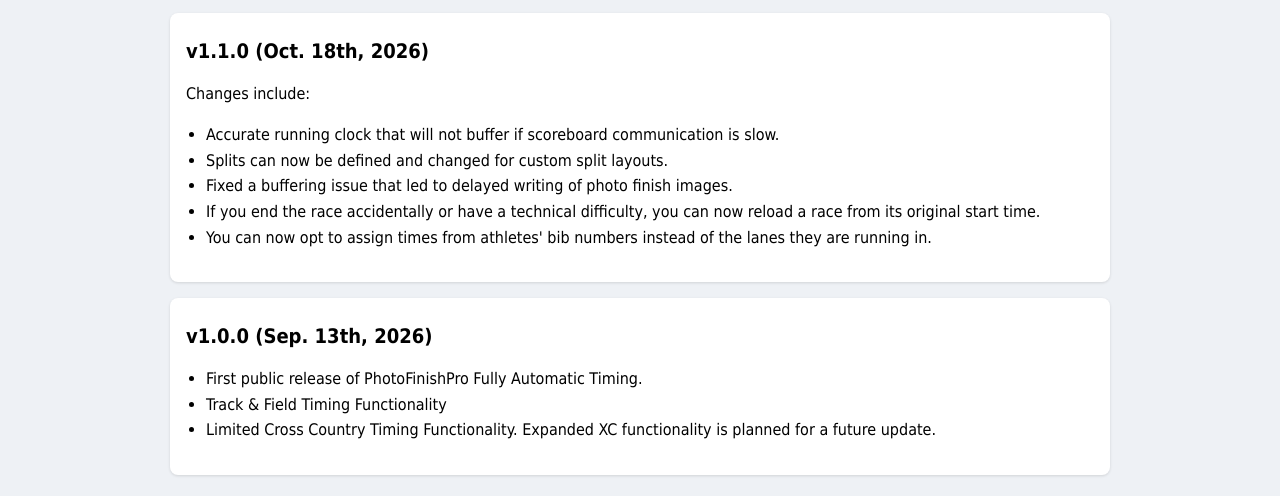
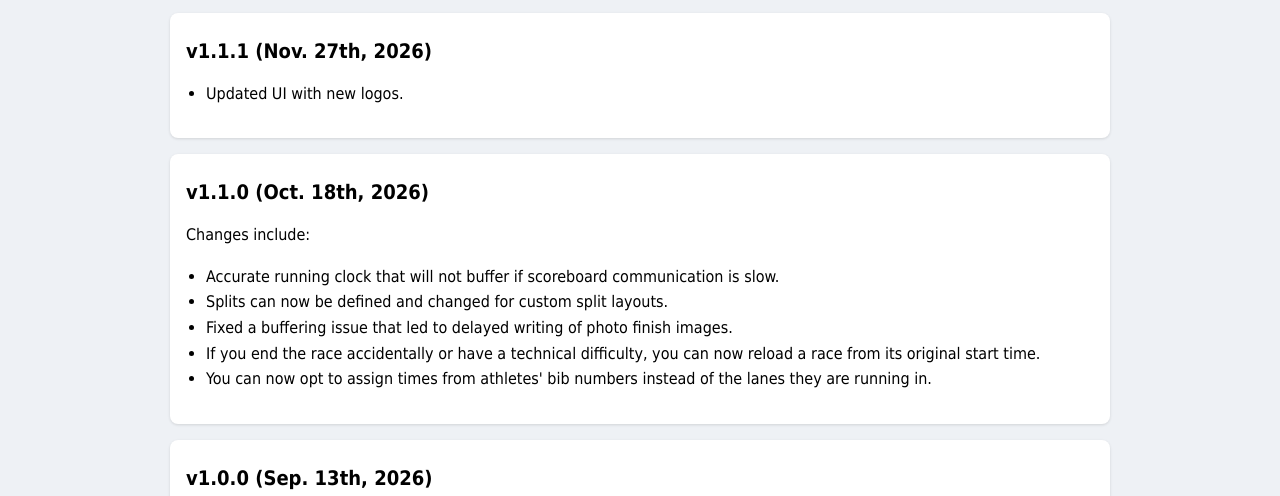
Before and after one commit to PhotoFinishPro/photofinishpro.github.io, a plain HTML site: page changelog.html in a window 1280 px wide. Shown: the part 150-646 px from the top of the page. Drawn offline with Linux system fonts and the light colour scheme.

Commit message:
Update changelog.html

```diff
--- a/changelog.html
+++ b/changelog.html
@@ -19,6 +19,13 @@
 
         <!-- Newest release first. Copy a card to add a new version. -->
         <div class="releases">
+            <article class="product">
+                <h2>v1.1.1 (<time datetime="2026-11-27">Nov. 27th, 2026</time>)</h2>
+                <ul>
+                    <li>Updated UI with new logos.</li>
+                </ul>
+            </article>
+
             <article class="product">
                 <h2>v1.1.0 (<time datetime="2026-10-18">Oct. 18th, 2026</time>)</h2>
                 <p>Changes include:</p>
```
